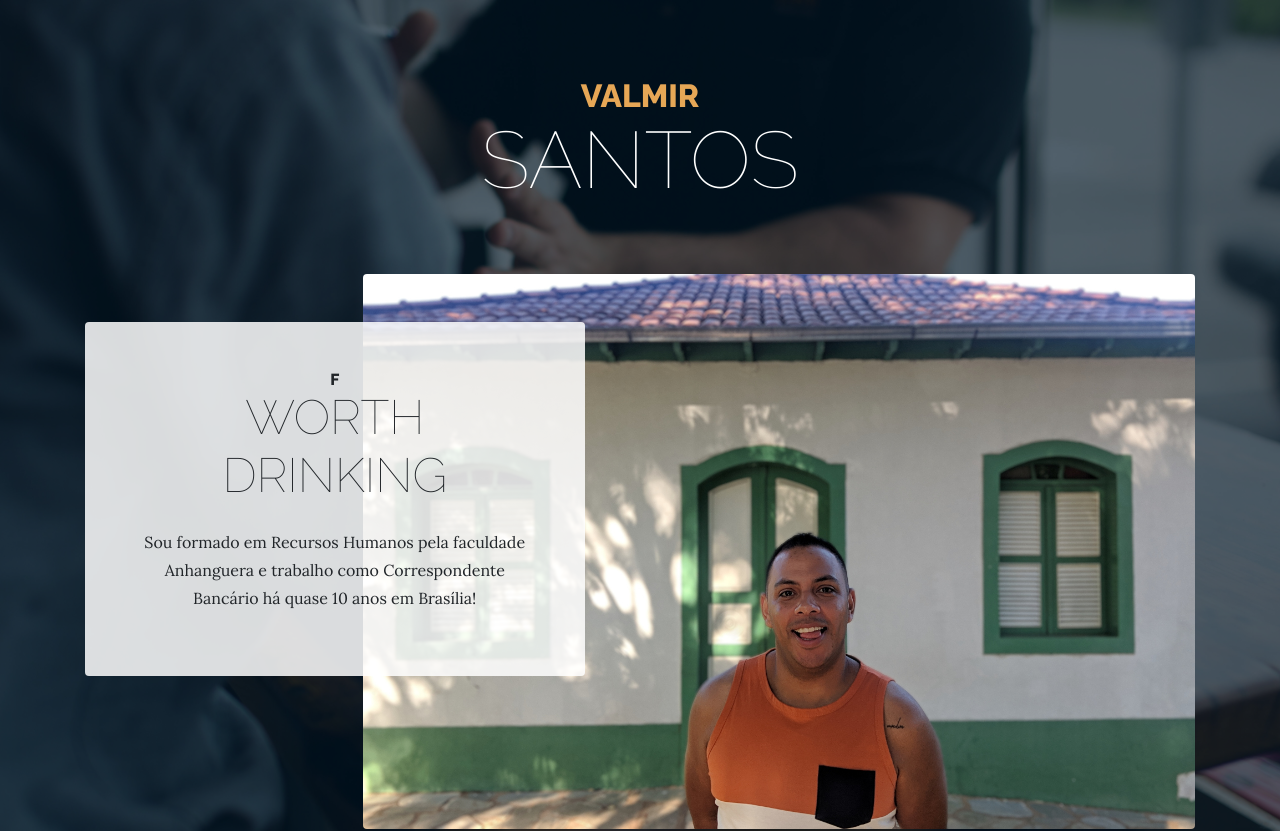
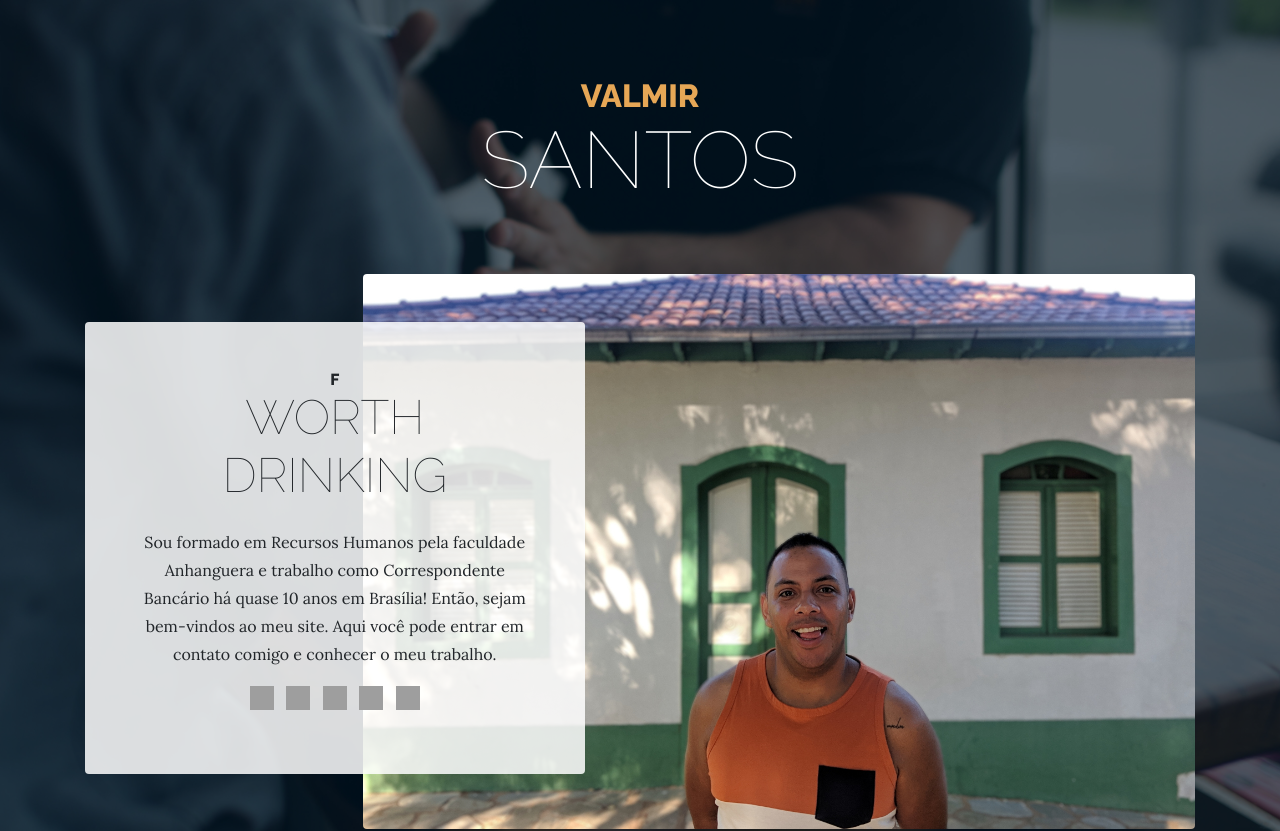
Before and after one commit to andersrodigrue/website-valmir, a website: page index.html in a window 1280 px wide. Shown: the top 831 px of the page. Drawn offline with Linux system fonts and the light colour scheme; grey boxes are pictures that could not be loaded.

Commit message:
Atualização

```diff
--- a/index.html
+++ b/index.html
@@ -39,6 +39,19 @@
             <span class="section-heading-lower">Worth Drinking</span>
           </h2>
           <p class="mb-3">Sou formado em Recursos Humanos pela faculdade Anhanguera e trabalho como Correspondente Bancário há quase 10 anos em Brasília!
+Então, sejam bem-vindos ao meu site. Aqui você pode entrar em contato comigo e conhecer o meu trabalho.
+<center>
+<a href="https://www.facebook.com/andersonrodrigues.prof" target="_blank"><img src="https://4.bp.blogspot.com/-Khu1G3plHk0/W8iiRMKCtyI/AAAAAAABD_8/qGCmOPwRYLAeT-O7k9VlRN1f3QxGMZn4wCLcBGAs/s1600/Facebook.jpg" width="24" height="24" /></a>
+&nbsp;
+<a href="https://www.instagram.com/andersonrodrigues.prof/" target="_blank"><img src="https://4.bp.blogspot.com/-LcOJI2KA1ik/W8ihyNVv4-I/AAAAAAABD_s/Jq0oK4Lpp6QJkFYFp_kdLxsCBu4IKY9XQCLcBGAs/s1600/Instagram.jpg" width="24" height="24" /></a>
+&nbsp;
+<a href="https://www.linkedin.com/in/andersonrodriguesprof/" target="_blank"><img src="https://1.bp.blogspot.com/-s0MWTr9x0_Y/W8iiRV-0GiI/AAAAAAABEAA/LvUodZll7hEErX_VorO24ECXBg07Ym6MACLcBGAs/s1600/LinkedIn.jpg" width="24" height="24" /></a>
+&nbsp;
+<a href="http://lattes.cnpq.br/0926562955984020" target="_blank"><img src="https://1.bp.blogspot.com/-0aUxjM31jY0/W8iiRs5gIjI/AAAAAAABEAE/iXtxxVj7geA7BrdhnV2BpkpSOwj2L5NhQCLcBGAs/s1600/lattes.jpg" width="24" height="24" /></a>
+&nbsp;
+<a href="http://feeds.feedburner.com/ProfessorAndersonRodrigues" target="_blank"><img src="https://4.bp.blogspot.com/-nwq_xZewX3M/W8iiRH6KatI/AAAAAAABD_4/Q7Ri3P-vdNwfaiF9sYQ1sIABqKNxpeWfQCLcBGAs/s1600/RSS.jpg" width="24" height="24" /></a>
+
+</center>
           </p>
           <div class="intro-button mx-auto">
 
```
